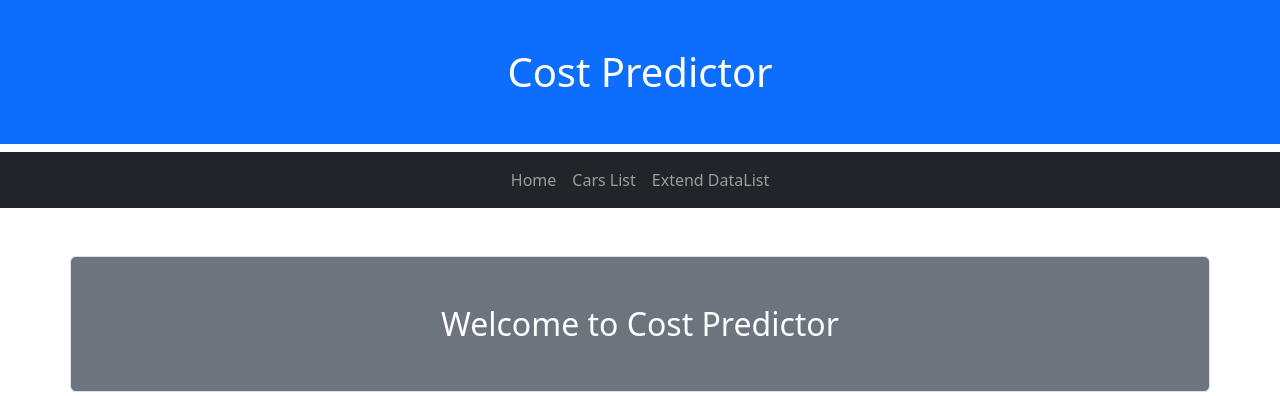
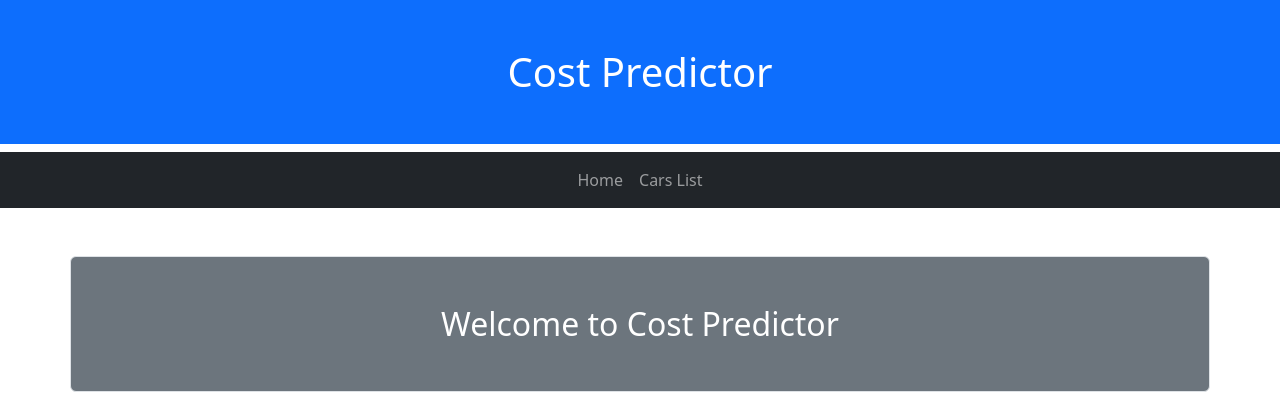
Before and after one commit to Alimeril/Cost_Predictor, a Django app: page / in a window 1280 px wide. Shown: the top 396 px of the page. Run offline with Django 5.2, Linux system fonts and the light colour scheme.

Commit message:
Editing master html

```diff
--- a/carpredictor/templates/carpredictor/master.html
+++ b/carpredictor/templates/carpredictor/master.html
@@ -13,7 +13,6 @@
       <ul class="navbar-nav nav-pills">
         <li class="nav-item"><a class="nav-link" href = "{% url 'carpredictor:home' %}">Home</a></li>
         <li class="nav-item"><a class="nav-link" href = "{% url 'carpredictor:CarList' %}">Cars List</a></li>
-        <li class="nav-item"><a class="nav-link" href = #>Extend DataList</a></li>
       </ul>
     </div>
   </nav>
```
